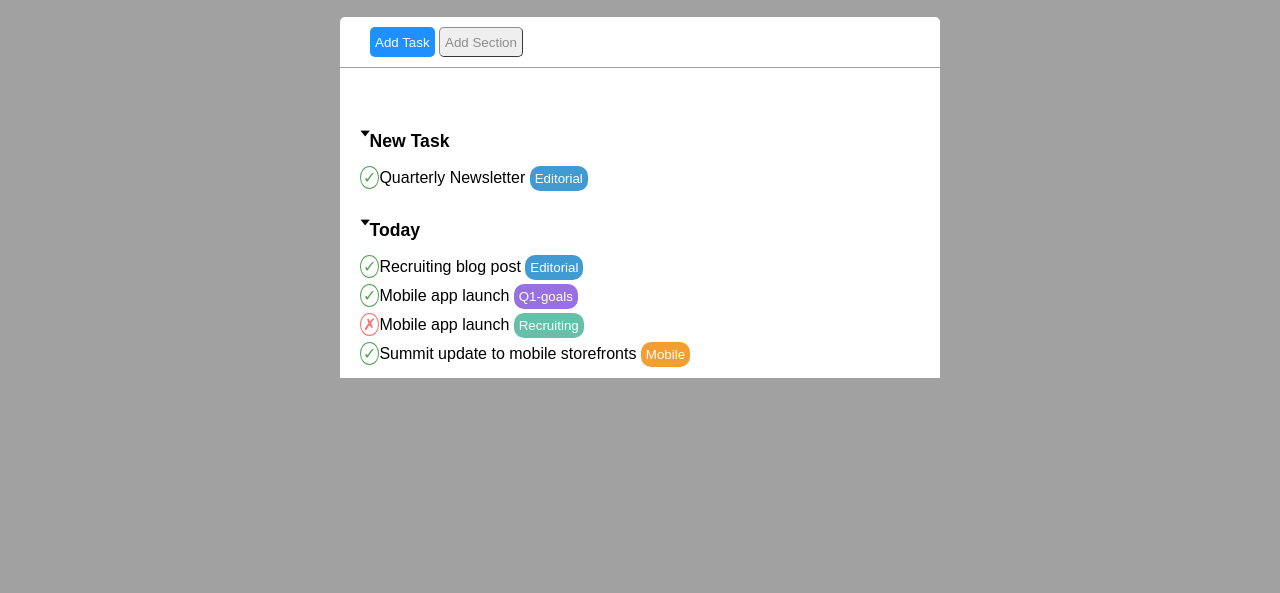
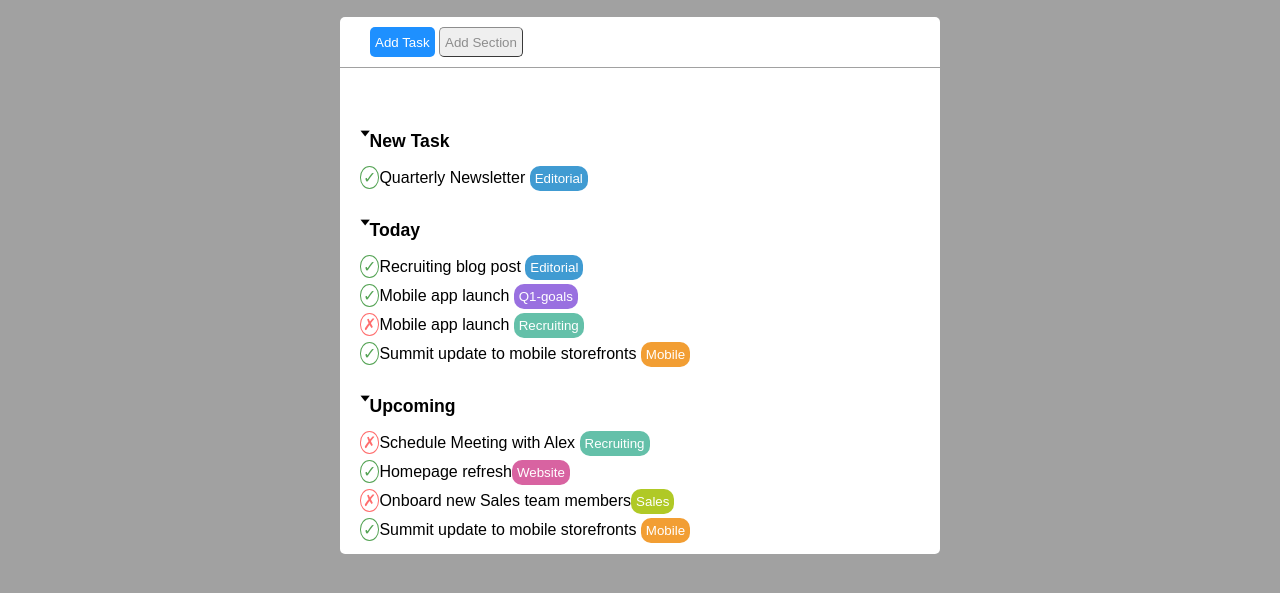
Before and after one commit to leonardoolia/html-css-toboolist, a plain HTML site: page index.html in a window 1280 px wide. Shown: the part 63-656 px from the top of the page. Drawn offline with Linux system fonts and the light colour scheme.

Commit message:
added third list

```diff
--- a/css/style.css
+++ b/css/style.css
@@ -43,6 +43,11 @@ header {
 }
 
 .big {
+    border-bottom-left-radius: 5px;
+    border-bottom-right-radius: 5px;
+}
+
+.big {
     padding: 30px 0px 5px 10px;
 
 }
@@ -81,7 +86,7 @@ button {
     border-width: 1px;
 }
 
-/* Liste */
+/* Big container */
 
 .check {
     color: #54A354;
@@ -119,3 +124,11 @@ button {
 .lbl-orange {
     background-color: #F29E33;
 }
+
+.lbl-pink {
+    background-color: #D863A1;
+}
+
+.lbl-golden {
+    background-color: #B0C926;
+}
--- a/index.html
+++ b/index.html
@@ -35,13 +35,36 @@
                 <li><span class="check">&check;</span>Quarterly Newsletter <span class="label lbl-blue">Editorial</span>
                 </li>
             </ul>
+
+            <!-- Lista today -->
             <ul class="list">
                 <li>
                     <h2>&#129171;Today</h2>
                 </li>
                 <li><span class="check">&check;</span>Recruiting blog post <span class="label lbl-blue">Editorial</span>
+                </li>
                 <li><span class="check">&check;</span>Mobile app launch <span class="label lbl-purple">Q1-goals</span>
+                </li>
                 <li><span class="cross">&cross;</span>Mobile app launch <span class="label lbl-green">Recruiting</span>
+                </li>
+                <li><span class="check">&check;</span>Summit update to mobile storefronts <span
+                        class="label lbl-orange">Mobile</span>
+                </li>
+            </ul>
+
+            <!-- Lista upcoming -->
+            <ul class="list">
+                <li>
+                    <h2>&#129171;Upcoming</h2>
+                </li>
+                <li><span class="cross">&cross;</span>Schedule Meeting with Alex <span
+                        class="label lbl-green">Recruiting</span>
+                </li>
+                <li><span class="check">&check;</span>Homepage refresh<span class="label lbl-pink">Website</span>
+                </li>
+                <li><span class="cross">&cross;</span>Onboard new Sales team members<span
+                        class="label lbl-golden">Sales</span>
+                </li>
                 <li><span class="check">&check;</span>Summit update to mobile storefronts <span
                         class="label lbl-orange">Mobile</span>
                 </li>
```
